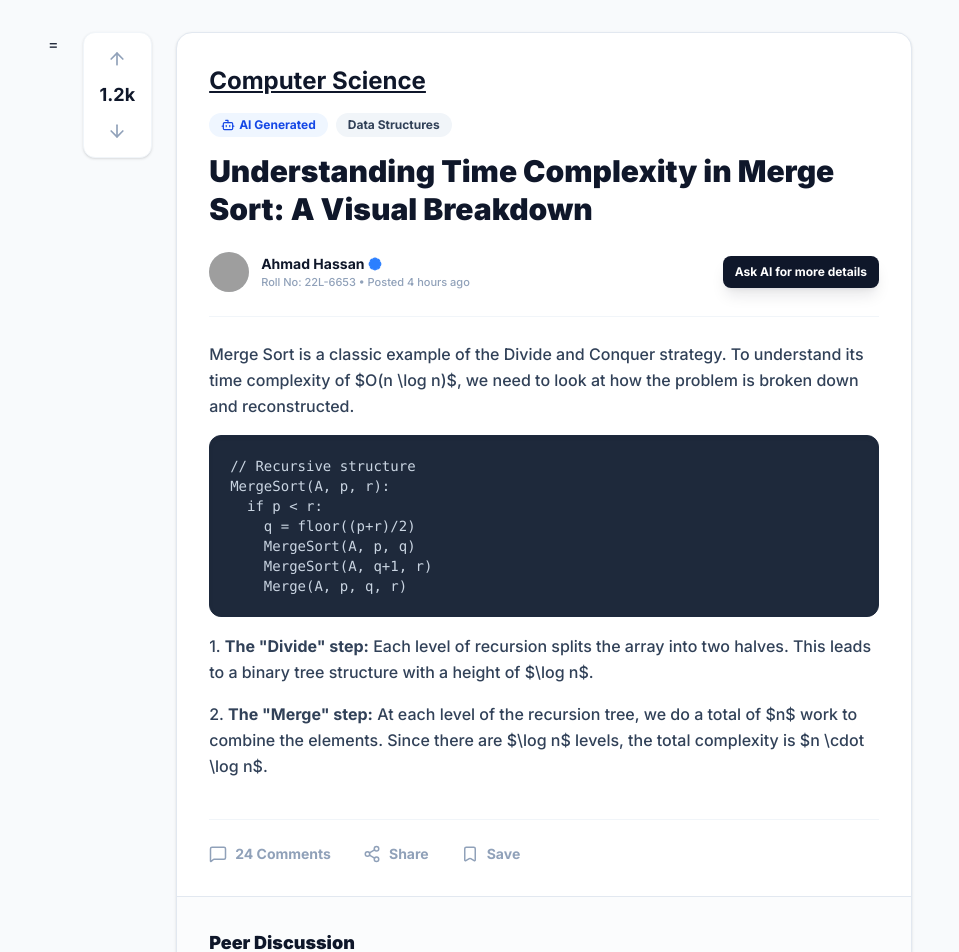
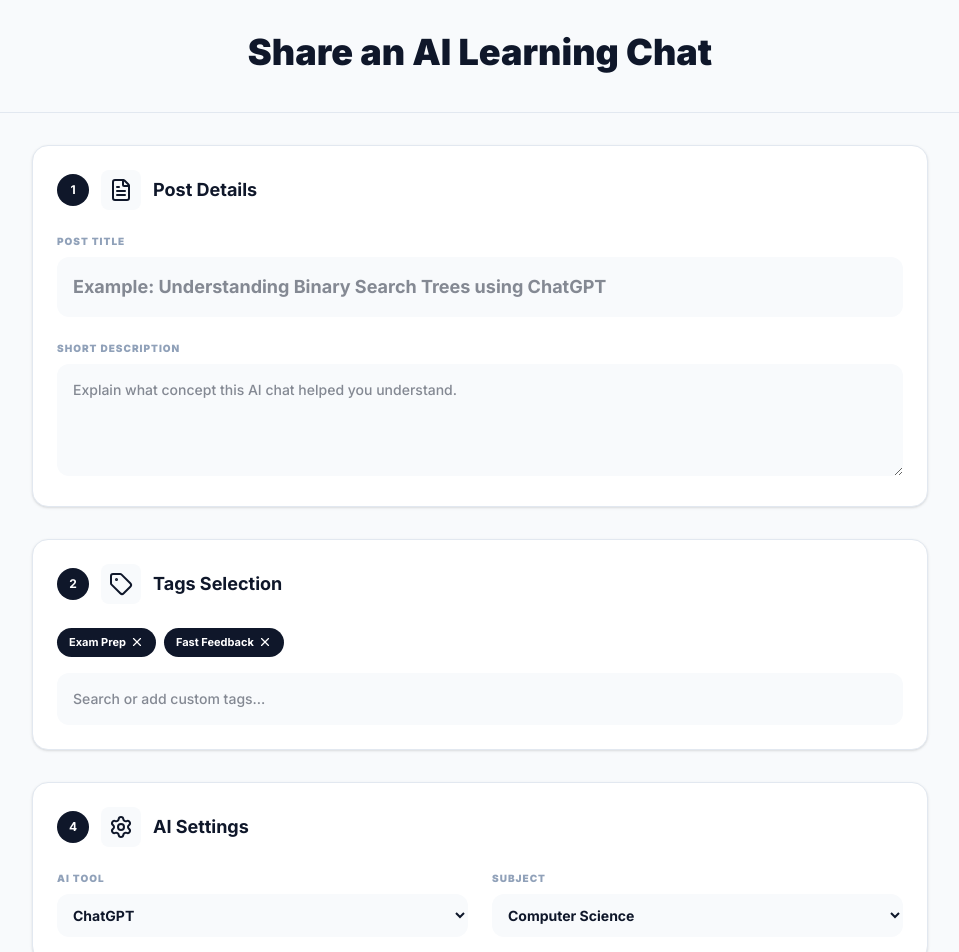
Before and after one commit to ammad-atif/StudyFAST, a React (Vite) app in the folder client/: page /test in a window 1280 px wide. Shown: the top 952 px of the page, without its empty margins (160-1119 px from the left). Built offline with nearby package versions, Linux system fonts and the light colour scheme; grey boxes are pictures that could not be loaded.

Commit message:
UI for CreatePostPage added

```diff
--- a/client/src/Test.tsx
+++ b/client/src/Test.tsx
@@ -7,6 +7,7 @@ import { ContentToolbar } from "./features/home/components/ContentToolbar";
 import { HomePage } from "./pages/HomePage";
 import { HomeLayout } from "./layouts/HomeLayout";
 import { PostDetailsPage } from "./pages/PostDetailsPage";
+import { CreatePostPage } from "./pages/CreatePostPage";
 export function Test() {
   return (
     <>
@@ -25,7 +26,7 @@ export function Test() {
         tags={[{ name: "gopt", color: "bg-green-500" }]}
       />
       <Sidebar /> */}
-      <PostDetailsPage />
+      <CreatePostPage />
     </>
   );
 }
--- /dev/null
+++ b/client/src/pages/CreatePostPage.tsx
@@ -0,0 +1,188 @@
+import { useForm } from "react-hook-form";
+import { zodResolver } from "@hookform/resolvers/zod";
+import { z } from "zod";
+import { FileText, Tag, Settings, X } from "lucide-react";
+
+// 1. Define Validation Schema
+const createPostSchema = z.object({
+  title: z.string().min(10, "Title must be at least 10 characters").max(100),
+  description: z.string().min(20, "Please provide a more detailed description"),
+  tags: z.array(z.string()).min(1, "Select at least one tag"),
+  chatLink: z.string().url("Please enter a valid AI chat URL"),
+  aiTool: z.string(),
+  subject: z.string(),
+  suggestedSubject: z.string().optional(),
+});
+
+type CreatePostFormData = z.infer<typeof createPostSchema>;
+
+export const CreatePostPage = () => {
+  const {
+    register,
+    handleSubmit,
+    watch,
+    setValue,
+    formState: { errors },
+  } = useForm<CreatePostFormData>({
+    resolver: zodResolver(createPostSchema),
+    defaultValues: {
+      tags: ["Exam Prep", "Fast Feedback"],
+      aiTool: "ChatGPT",
+      subject: "Computer Science",
+    },
+  });
+
+  // Watch values for Live Preview
+  const tags = watch("tags");
+
+  const onSubmit = (data: CreatePostFormData) => {
+    console.log("Publishing Post:", data);
+  };
+
+  const removeTag = (tagToRemove: string) => {
+    const currentTags = tags || [];
+    setValue(
+      "tags",
+      currentTags.filter((t: string) => t !== tagToRemove),
+    );
+  };
+
+  return (
+    <main className="min-h-screen max-w-7xl mx-auto px-4 py-8 flex flex-col items-center">
+      {/* Header Section */}
+      <div className="w-full flex md:flex-row md:items-end  mb-8 gap-4 border-b border-slate-200 pb-8 justify-center">
+        <h1 className="text-4xl font-black text-primary mb-2">
+          Share an AI Learning Chat
+        </h1>
+      </div>
+
+      <div className="grid grid-cols-1 lg:grid-cols-12 gap-10 w-full max-w-4xl justify-center">
+        {/* Left: Form Sections */}
+        <div className="lg:col-span-12 space-y-8">
+          {/* Section 1: Post Details */}
+          <section className="bg-white rounded-2xl shadow-sm border border-slate-200 p-6">
+            <div className="flex items-center gap-3 mb-6">
+              <span className="flex items-center justify-center w-8 h-8 rounded-full bg-primary text-white text-xs font-bold">
+                1
+              </span>
+              <FileText className="text-primary bg-slate-50 p-2 rounded-lg w-10 h-10" />
+              <h3 className="font-bold text-primary text-lg">Post Details</h3>
+            </div>
+            <div className="space-y-6">
+              <div>
+                <label className="block text-[10px] font-black text-slate-400 uppercase tracking-widest mb-2">
+                  Post Title
+                </label>
+                <input
+                  {...register("title")}
+                  className="w-full rounded-xl border-slate-200 bg-[#f8fafc] focus:bg-white focus:border-primary focus:ring-4 focus:ring-primary/5 p-4 text-lg font-bold outline-none transition-all"
+                  placeholder="Example: Understanding Binary Search Trees using ChatGPT"
+                />
+                {errors.title && (
+                  <p className="text-red-500 text-xs mt-2 font-bold">
+                    {errors.title.message}
+                  </p>
+                )}
+              </div>
+              <div>
+                <label className="block text-[10px] font-black text-slate-400 uppercase tracking-widest mb-2">
+                  Short Description
+                </label>
+                <textarea
+                  {...register("description")}
+                  className="w-full rounded-xl border-slate-200 bg-[#f8fafc] focus:bg-white focus:border-primary focus:ring-4 focus:ring-primary/5 p-4 text-sm font-medium outline-none transition-all"
+                  placeholder="Explain what concept this AI chat helped you understand."
+                  rows={4}
+                />
+              </div>
+            </div>
+          </section>
+
+          {/* Section 2: Tags */}
+          <section className="bg-white rounded-2xl shadow-sm border border-slate-200 p-6">
+            <div className="flex items-center gap-3 mb-6">
+              <span className="flex items-center justify-center w-8 h-8 rounded-full bg-primary text-white text-xs font-bold">
+                2
+              </span>
+              <Tag className="text-primary bg-slate-50 p-2 rounded-lg w-10 h-10" />
+              <h3 className="font-bold text-primary text-lg">Tags Selection</h3>
+            </div>
+            <div>
+              <div className="flex flex-wrap gap-2 mb-4">
+                {tags?.map((tag) => (
+                  <span
+                    key={tag}
+                    className="px-3 py-1.5 rounded-full bg-primary text-white text-[11px] font-bold flex items-center gap-1"
+                  >
+                    {tag}{" "}
+                    <X
+                      size={14}
+                      className="cursor-pointer"
+                      onClick={() => removeTag(tag)}
+                    />
+                  </span>
+                ))}
+              </div>
+              <input
+                className="w-full rounded-xl border-slate-200 bg-[#f8fafc] p-4 text-sm font-medium outline-none"
+                placeholder="Search or add custom tags..."
+              />
+            </div>
+          </section>
+
+          {/* Section 3: AI Settings */}
+          <section className="bg-white rounded-2xl shadow-sm border border-slate-200 p-6">
+            <div className="flex items-center gap-3 mb-6">
+              <span className="flex items-center justify-center w-8 h-8 rounded-full bg-primary text-white text-xs font-bold">
+                4
+              </span>
+              <Settings className="text-primary bg-slate-50 p-2 rounded-lg w-10 h-10" />
+              <h3 className="font-bold text-primary text-lg">AI Settings</h3>
+            </div>
+            <div className="grid grid-cols-1 md:grid-cols-2 gap-6">
+              <div>
+                <label className="block text-[10px] font-black text-slate-400 uppercase tracking-widest mb-2">
+                  AI Tool
+                </label>
+                <select
+                  {...register("aiTool")}
+                  className="w-full rounded-xl border-slate-200 bg-[#f8fafc] p-3 text-sm font-bold outline-none"
+                >
+                  <option>ChatGPT</option>
+                  <option>Gemini</option>
+                  <option>Claude</option>
+                </select>
+              </div>
+              <div>
+                <label className="block text-[10px] font-black text-slate-400 uppercase tracking-widest mb-2">
+                  Subject
+                </label>
+                <select
+                  {...register("subject")}
+                  className="w-full rounded-xl border-slate-200 bg-[#f8fafc] p-3 text-sm font-bold outline-none"
+                >
+                  <option>Computer Science</option>
+                  <option>AI & ML</option>
+                  <option>Mathematics</option>
+                </select>
+              </div>
+            </div>
+          </section>
+
+          {/* Publish Button */}
+          <div className="flex  gap-3 justify-end ">
+            <button className="px-6 py-2.5 rounded-xl text-sm font-bold text-slate-500 hover:bg-slate-100 border border-slate-200 transition-all">
+              Cancel
+            </button>
+            <button
+              onClick={handleSubmit(onSubmit)}
+              className="px-8 py-2.5 rounded-xl text-sm font-bold text-white bg-primary hover:bg-slate-800 shadow-lg shadow-primary/10 transition-all"
+            >
+              Share Post
+            </button>
+          </div>
+        </div>
+      </div>
+    </main>
+  );
+};
--- a/client/src/pages/PostDetailsPage.tsx
+++ b/client/src/pages/PostDetailsPage.tsx
@@ -1,7 +1,6 @@
 import {
   ArrowUp,
   ArrowDown,
-  ChevronRight,
   Bot,
   Verified,
   MessageSquare,
```
